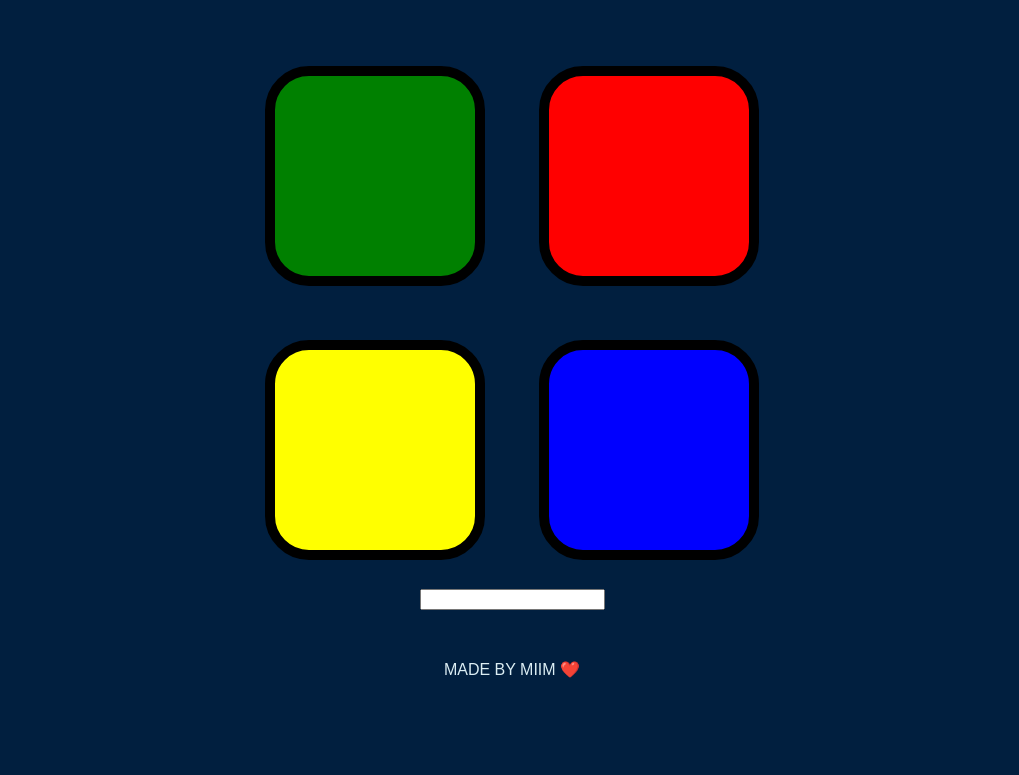
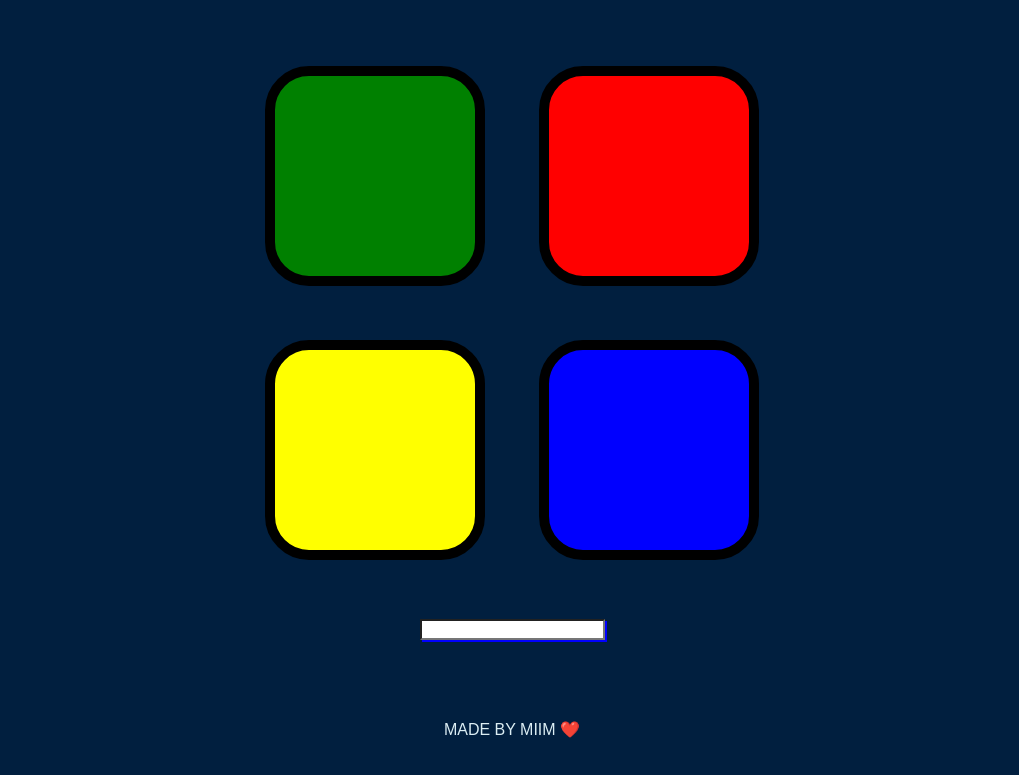
Before and after one commit to MiiM-beeb/simon, a plain HTML site: page index.html in a window 1280 px wide. Shown: the part 133-908 px from the top of the page, without its empty margins (128-1147 px from the left). Before the commit the page ends 862 px from the top, so only its background shows below. Drawn offline with nearby package versions, Linux system fonts and the light colour scheme.

Commit message:
Update styles.css

```diff
--- a/styles.css
+++ b/styles.css
@@ -58,3 +58,7 @@ footer {
   color: #DBEDF3;
   font-family: sans-serif;
 }
+input {
+  box-shadow: 2px 2px blue;
+  margin : 30px 0px;
+}
```
